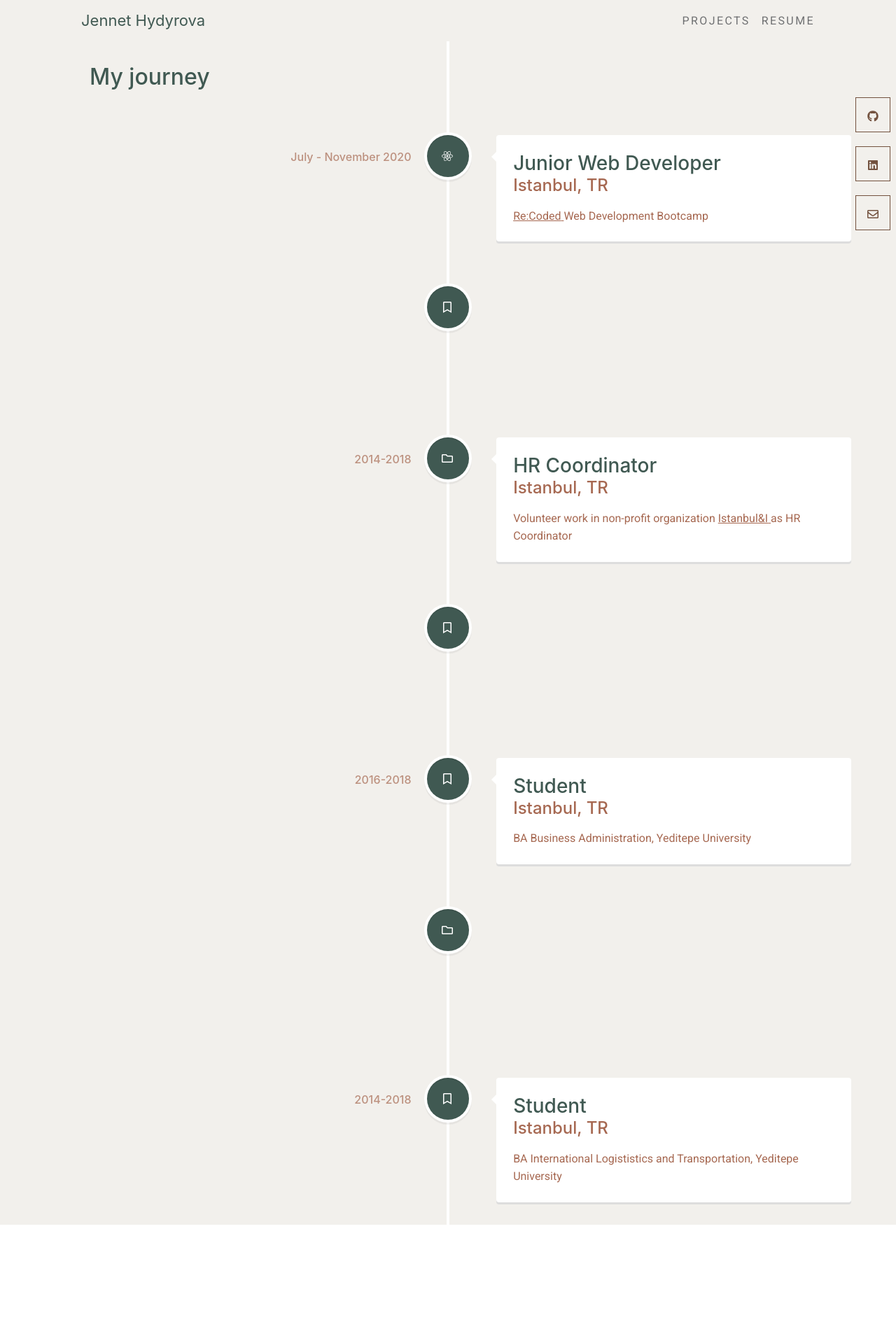
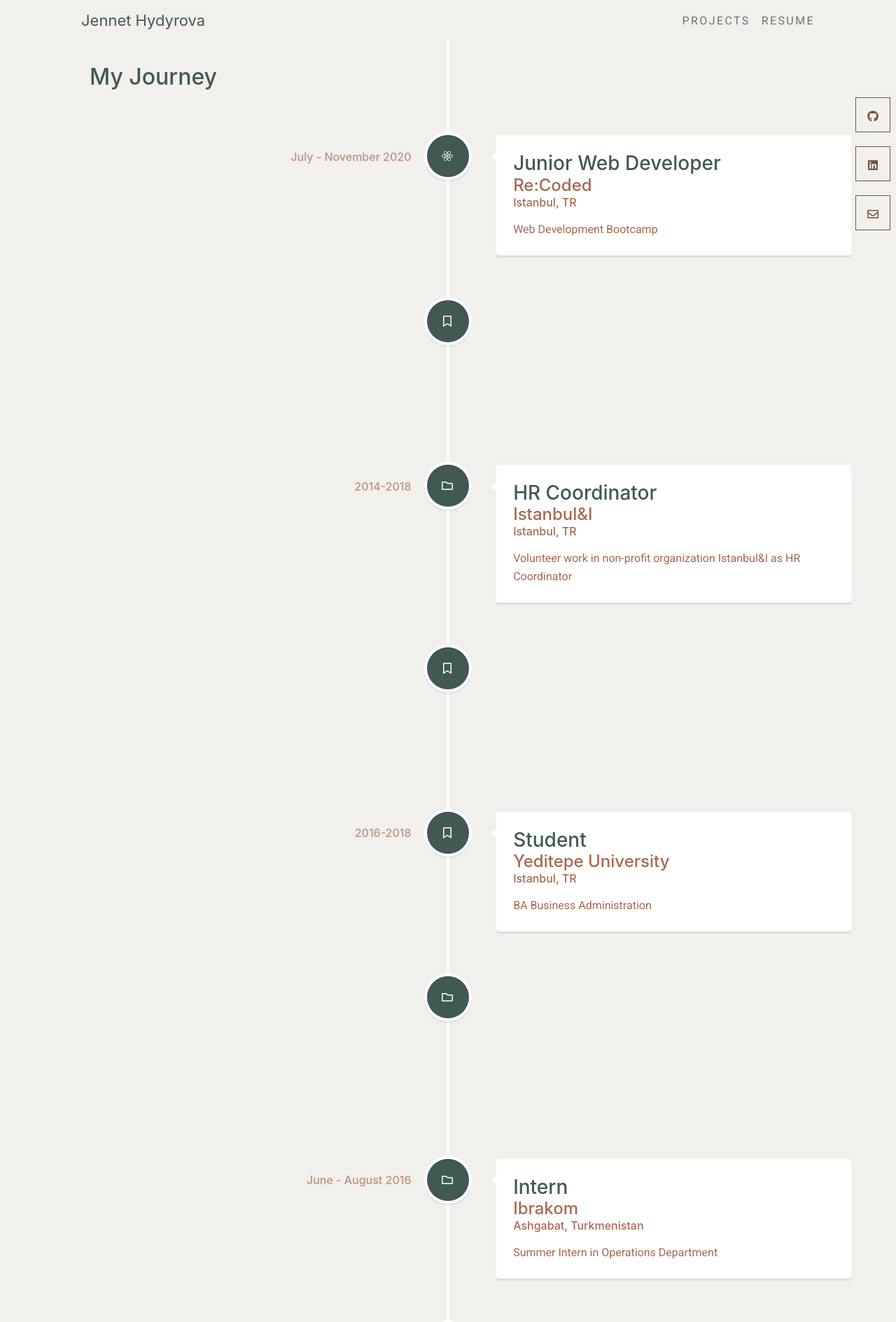
Before and after one commit to jennethydyrova/my-portfolio, a React (Create React App) app: page /resume in a window 1280 px wide. Shown: the top 1889 px of the page at 70% size. Before the commit the page ends 1750 px from the top, so only its background shows below. Built offline with nearby package versions, Linux system fonts and the light colour scheme.

Commit message:
fix cursor, fix header style

```diff
--- a/src/App.js
+++ b/src/App.js
@@ -1,4 +1,5 @@
 import "./App.scss";
+
 import MainNavbar from "./components/Navbar";
 import "slick-carousel/slick/slick.css";
 import "slick-carousel/slick/slick-theme.css";
@@ -14,7 +15,7 @@ import SocialMediIcons from "./components/SocialMediaIcons";
 function App() {
   return (
     <Router>
-      <div style={{ backgroundColor: "#f2f0ec", height: "100%" }}>
+      <div style={{ backgroundColor: "#f2f0ec", height: "auto" }}>
         <MainNavbar />
         <SocialMediIcons />
         <Switch>
--- a/src/components/ProjectCards/index.js
+++ b/src/components/ProjectCards/index.js
@@ -9,10 +9,11 @@ import taskManagerProject from "./images/taskManagerProject.png";
 import madLibsProject from "./images/madLibsProject.png";
 import safePlaceProject from "./images/safePlaceProject.png";
 import myInventoryProject from "./images/myInventoryProject.png";
-
+import { useHistory } from "react-router-dom";
 import "./index.scss";
 
 const ProjectCards = () => {
+  const history = useHistory();
   const projectImgMap = {
     movieProjectImg: movieProject,
     taskManagerProjectImg: taskManagerProject,
@@ -20,18 +21,22 @@ const ProjectCards = () => {
     safePlaceProjectImg: safePlaceProject,
     myInventoryProjectImg: myInventoryProject,
   };
+
   return (
     <Container>
       <Row>
-        <h2>Things I worked on</h2>
+        <h2>Projects</h2>
       </Row>
 
       {projectData.projects.map((project) => (
         <Row className="justify-content-md-center">
-          <Card className="cardStyle">
+          <Card
+            className="cardStyle"
+            onClick={() => window.open(project.demoLink, "_blank")}
+          >
             <Card.Body>
               <Row>
-                <Col md={6} className="projectInfo">
+                <Col lg={6} md={12} sm={12} className="projectInfo">
                   <Card.Title>{project.projectName}</Card.Title>
                   <Card.Text>{project.description}</Card.Text>
 
@@ -46,18 +51,19 @@ const ProjectCards = () => {
                       {project.youtubeLink && (
                         <Card.Link href={project.youtubeLink} target="_blank">
                           <FontAwesomeIcon icon={faYoutube} className="icon" />
+                          <span class="tooltiptext">Tooltip text</span>
                         </Card.Link>
                       )}
                     </div>
-                    <div className="techInfo">
+                    <Row className="techInfo">
                       {project.techUsed.map((tech) => (
                         <p>{tech}</p>
                       ))}
-                    </div>
+                    </Row>
                   </div>
                 </Col>
 
-                <Col md={6}>
+                <Col lg={6} md={12} sm={12}>
                   <img
                     src={projectImgMap[project.projectImg]}
                     alt="Project cover"
--- a/src/components/ProjectCards/index.scss
+++ b/src/components/ProjectCards/index.scss
@@ -2,7 +2,7 @@
 .container {
   h2 {
     color: #405952;
-    margin: 2rem;
+    margin: 2rem 0 0 2rem;
   }
   .card {
     cursor: pointer;
@@ -46,11 +46,8 @@
     }
 
     .techInfo {
-      display: flex;
-      flex-direction: row;
-
       p {
-        margin-right: 0.5rem;
+        padding-left: 0.5rem;
         font-size: 14px;
         color: #a66851;
       }
--- a/src/components/ProjectCards/projectData.json
+++ b/src/components/ProjectCards/projectData.json
@@ -18,20 +18,20 @@
       "techUsed": ["React", "Ant Design", "Firebase"]
     },
     {
+      "projectName": "Task Manager",
+      "description": "Task Manager is a website for managing daily routines and tasks. User can add, delete and mark as completed tasks and boards.",
+      "githubLink": "https://github.com/jennethydyrova/board-project",
+      "demoLink": "https://task-manager-web.netlify.app/",
+      "projectImg": "taskManagerProjectImg",
+      "techUsed": ["React", "Ant Design", "Firebase"]
+    },
+    {
       "projectName": "Movie Project",
       "description": "This website is an online database of actors and movies, which you can sort by genres, rating and popularity. Information about movies and actors was fetched from Movie DB.",
       "githubLink": "https://github.com/jennethydyrova/movie-project",
       "demoLink": "https://movie-searcher-web.netlify.app/#",
       "projectImg": "movieProjectImg",
       "techUsed": ["Javascript", "Bootstrap"]
-    },
-    {
-      "projectName": "Task Manager",
-      "description": "Task Manager is a website for managing daily routines and tasks. User can add, delete and mark as completed tasks and boards.",
-      "githubLink": "https://github.com/jennethydyrova/board-project",
-      "demoLink": "https://task-manager-web.netlify.app/",
-      "projectImg": "taskManagerProjectImg",
-      "techUsed": ["React", "Ant Design", "Firebase"]
     },
     {
       "projectName": "Madlibs",
--- a/src/components/SocialMediaIcons/index.scss
+++ b/src/components/SocialMediaIcons/index.scss
@@ -5,6 +5,7 @@
   right: 0;
   margin-right: 0.5rem;
   margin-top: 5rem;
+  z-index: 1;
 
   .icon {
     color: #73523f;
--- a/src/containers/Home/index.scss
+++ b/src/containers/Home/index.scss
@@ -33,7 +33,7 @@
     margin-top: 5rem;
   }
   .icons {
-    margin: 2rem;
+    padding: 2rem;
   }
   .icon {
     width: 5rem;
--- a/src/containers/ResumePage/index.js
+++ b/src/containers/ResumePage/index.js
@@ -12,7 +12,7 @@ const ResumePage = () => {
   return (
     <div className="resumePage">
       <VerticalTimeline>
-        <h2>My journey</h2>
+        <h2>My Journey</h2>
         <VerticalTimelineElement
           className="vertical-timeline-element--work resumeCard "
           contentStyle={{ background: "fff", color: "#a66851" }}
@@ -28,17 +28,9 @@ const ResumePage = () => {
           <h3 className="vertical-timeline-element-title">
             Junior Web Developer
           </h3>
-          <h4 className="vertical-timeline-element-subtitle">Istanbul, TR</h4>
-          <p>
-            <a
-              href="https://www.re-coded.com/"
-              target="_blank"
-              rel="noreferrer"
-            >
-              Re:Coded{" "}
-            </a>
-            Web Development Bootcamp
-          </p>
+          <h4 className="vertical-timeline-element-subtitle"> Re:Coded</h4>
+          <h6>Istanbul, TR</h6>
+          <p>Web Development Bootcamp</p>
         </VerticalTimelineElement>
 
         <VerticalTimelineElement
@@ -54,8 +46,11 @@ const ResumePage = () => {
           icon={<FontAwesomeIcon icon={faBookmark} />}
         >
           <h3 className="vertical-timeline-element-title">Student</h3>
-          <h4 className="vertical-timeline-element-subtitle">Istanbul, TR</h4>
-          <p>MA International Relations, Bilgi University</p>
+          <h4 className="vertical-timeline-element-subtitle">
+            Bilgi University
+          </h4>
+          <h6>Istanbul, TR</h6>
+          <p>MA International Relations</p>
         </VerticalTimelineElement>
 
         <VerticalTimelineElement
@@ -71,17 +66,11 @@ const ResumePage = () => {
           icon={<FontAwesomeIcon icon={faFolder} />}
         >
           <h3 className="vertical-timeline-element-title">HR Coordinator</h3>
-          <h4 className="vertical-timeline-element-subtitle">Istanbul, TR</h4>
+          <h4 className="vertical-timeline-element-subtitle"> Istanbul&I</h4>
+          <h6>Istanbul, TR</h6>
           <p>
-            Volunteer work in non-profit organization{" "}
-            <a
-              href="https://istanbulandi.org.tr/team/jennet/"
-              target="_blank"
-              rel="noreferrer"
-            >
-              Istanbul&I{" "}
-            </a>
-            as HR Coordinator
+            Volunteer work in non-profit organization Istanbul&I as HR
+            Coordinator
           </p>
         </VerticalTimelineElement>
 
@@ -98,8 +87,11 @@ const ResumePage = () => {
           icon={<FontAwesomeIcon icon={faBookmark} />}
         >
           <h3 className="vertical-timeline-element-title">Student</h3>
-          <h4 className="vertical-timeline-element-subtitle">London, UK</h4>
-          <p>Business Strategy in International Markets, LSE Summer school</p>
+          <h4 className="vertical-timeline-element-subtitle">
+            LSE Summer school
+          </h4>
+          <h6>London, UK</h6>
+          <p>Business Strategy in International Markets</p>
         </VerticalTimelineElement>
 
         <VerticalTimelineElement
@@ -115,8 +107,11 @@ const ResumePage = () => {
           icon={<FontAwesomeIcon icon={faBookmark} />}
         >
           <h3 className="vertical-timeline-element-title">Student</h3>
-          <h4 className="vertical-timeline-element-subtitle">Istanbul, TR</h4>
-          <p>BA Business Administration, Yeditepe University</p>
+          <h4 className="vertical-timeline-element-subtitle">
+            Yeditepe University
+          </h4>
+          <h6>Istanbul, TR</h6>
+          <p>BA Business Administration </p>
         </VerticalTimelineElement>
 
         <VerticalTimelineElement
@@ -132,11 +127,32 @@ const ResumePage = () => {
           icon={<FontAwesomeIcon icon={faFolder} />}
         >
           <h3 className="vertical-timeline-element-title">Intern</h3>
-          <h4 className="vertical-timeline-element-subtitle">Istanbul, TR</h4>
+          <h4 className="vertical-timeline-element-subtitle">
+            Merkur Group Company
+          </h4>
+          <h6>Istanbul, TR</h6>
           <p>
-            Merkur Group Company, Sabiha Gokcen Airport’s branch. Summer Intern
-            in Operations Department{" "}
+            Sabiha Gokcen Airport’s branch. Summer Intern in Operations
+            Department{" "}
           </p>
+        </VerticalTimelineElement>
+
+        <VerticalTimelineElement
+          className="vertical-timeline-element--work resumeCard"
+          contentStyle={{ background: "fff", color: "#a66851" }}
+          contentArrowStyle={{ borderRight: "7px solid  fff" }}
+          date="June - August 2016"
+          iconStyle={{
+            background: "#405952",
+            color: "#fff",
+            paddingLeft: "5px",
+          }}
+          icon={<FontAwesomeIcon icon={faFolder} />}
+        >
+          <h3 className="vertical-timeline-element-title">Intern</h3>
+          <h4 className="vertical-timeline-element-subtitle">Ibrakom</h4>
+          <h6>Ashgabat, Turkmenistan</h6>
+          <p>Summer Intern in Operations Department </p>
         </VerticalTimelineElement>
 
         <VerticalTimelineElement
@@ -152,11 +168,11 @@ const ResumePage = () => {
           icon={<FontAwesomeIcon icon={faBookmark} />}
         >
           <h3 className="vertical-timeline-element-title">Student</h3>
-          <h4 className="vertical-timeline-element-subtitle">Istanbul, TR</h4>
-          <p>
-            BA International Logististics and Transportation, Yeditepe
-            University
-          </p>
+          <h4 className="vertical-timeline-element-subtitle">
+            Yeditepe University
+          </h4>
+          <h6>Istanbul, TR</h6>
+          <p>BA International Logististics and Transportation</p>
         </VerticalTimelineElement>
       </VerticalTimeline>
     </div>
--- a/src/index.scss
+++ b/src/index.scss
@@ -7,6 +7,7 @@ html {
 body {
   margin: 0;
   padding: 0;
+  background-color: #f2f0ec;
   box-sizing: border-box;
   font-family: -apple-system, BlinkMacSystemFont, "Segoe UI", "Roboto", "Oxygen",
     "Ubuntu", "Cantarell", "Fira Sans", "Droid Sans", "Helvetica Neue",
```
